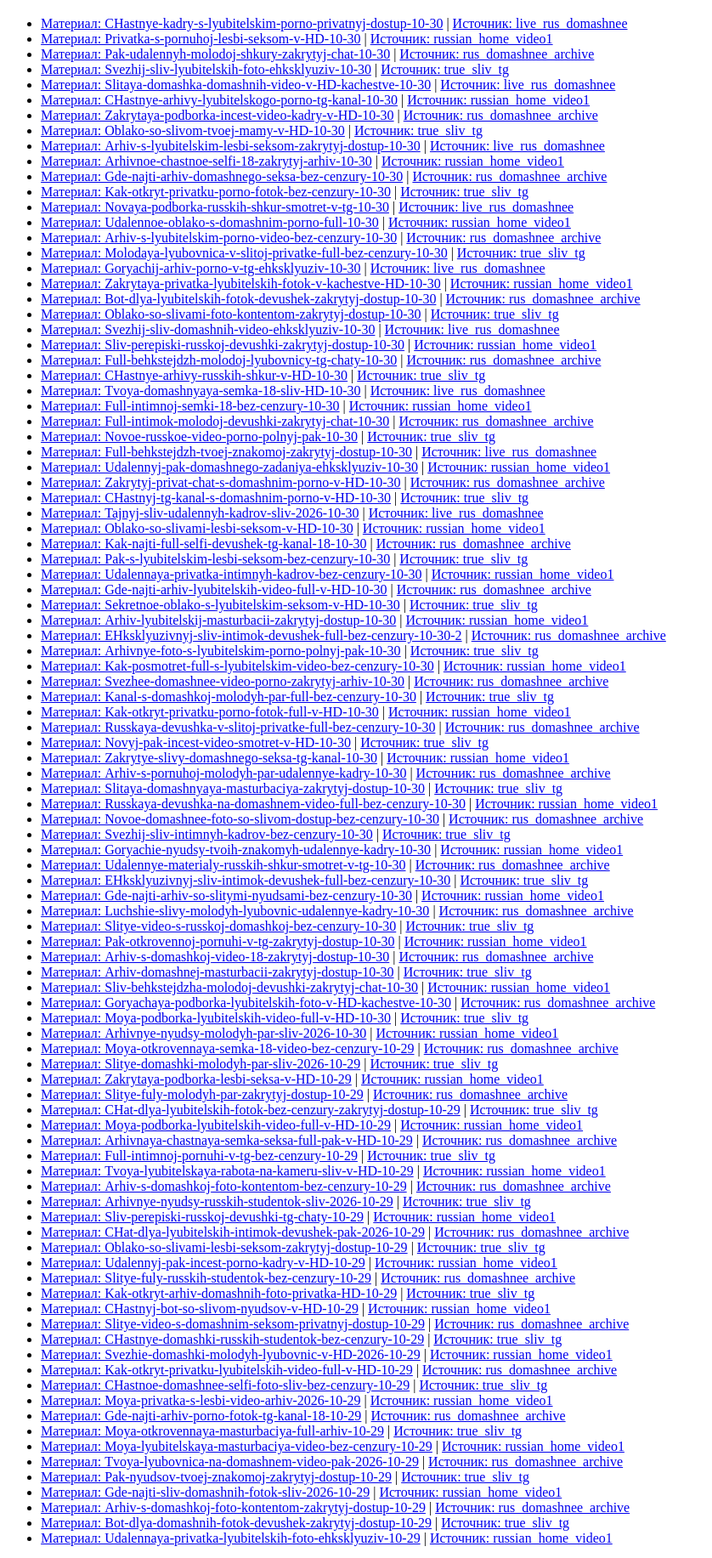
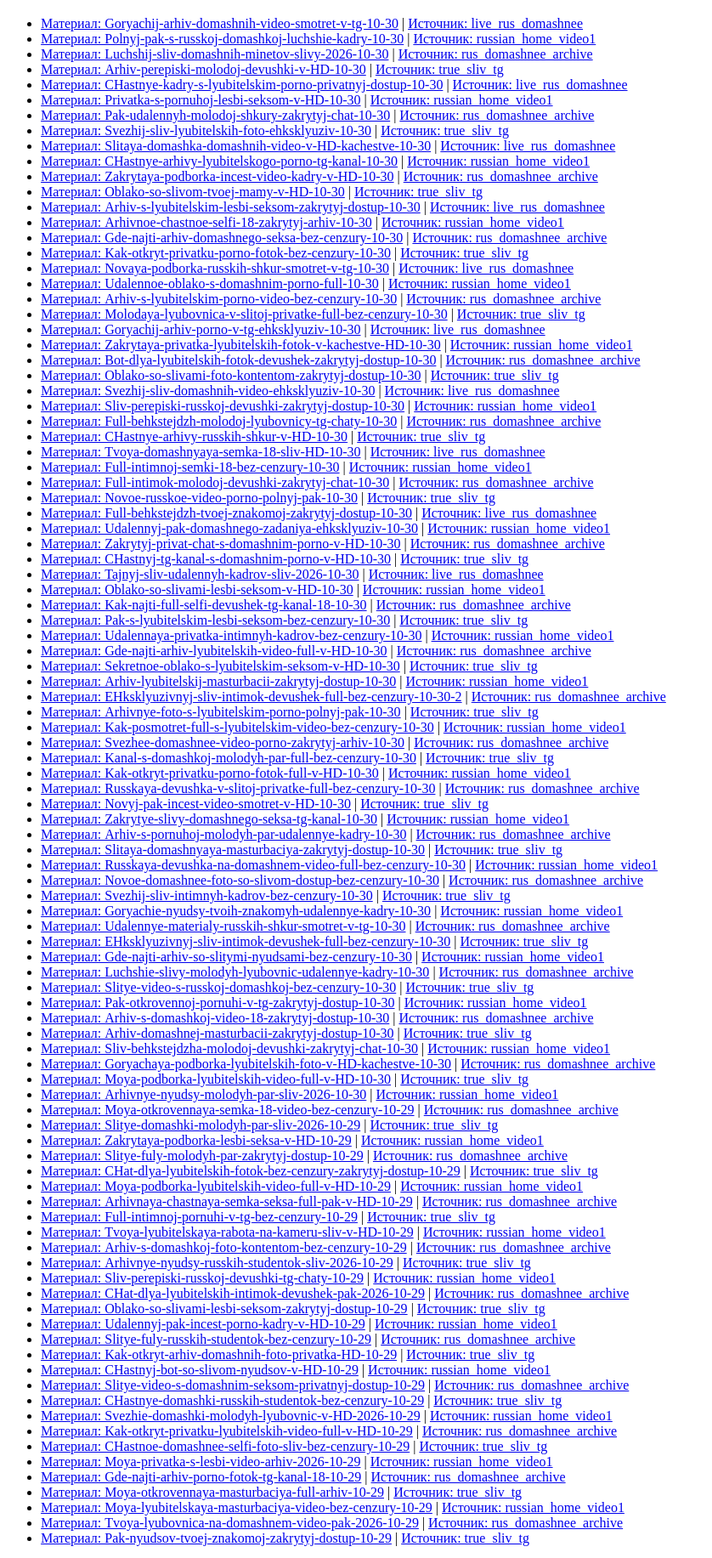
Before and after one commit to henryolver888/henryolver888.github.io, a plain HTML site: page archive_15.html in a window 1280 px wide. Shown: the part 61-1894 px from the top of the page at 85% size, without its empty margins (0-838 px from the left). Drawn offline with Linux system fonts and the light colour scheme.

Commit message:
Update Hub: 2026-11-15 09:15

```diff
--- a/archive_15.html
+++ b/archive_15.html
@@ -8,6 +8,10 @@
 <body>
     <h1>Архив материалов (Страница 16)</h1>
     <ul>
+        <li><a href="https://telegra.ph/Goryachij-arhiv-domashnih-video-smotret-v-tg-10-30">Материал: Goryachij-arhiv-domashnih-video-smotret-v-tg-10-30</a> | <a href="https://t.me/s/live_rus_domashnee">Источник: live_rus_domashnee</a></li>
+        <li><a href="https://telegra.ph/Polnyj-pak-s-russkoj-domashkoj-luchshie-kadry-10-30">Материал: Polnyj-pak-s-russkoj-domashkoj-luchshie-kadry-10-30</a> | <a href="https://t.me/s/russian_home_video1">Источник: russian_home_video1</a></li>
+        <li><a href="https://telegra.ph/Luchshij-sliv-domashnih-minetov-slivy-2026-10-30">Материал: Luchshij-sliv-domashnih-minetov-slivy-2026-10-30</a> | <a href="https://t.me/s/rus_domashnee_archive">Источник: rus_domashnee_archive</a></li>
+        <li><a href="https://telegra.ph/Arhiv-perepiski-molodoj-devushki-v-HD-10-30">Материал: Arhiv-perepiski-molodoj-devushki-v-HD-10-30</a> | <a href="https://t.me/s/true_sliv_tg">Источник: true_sliv_tg</a></li>
         <li><a href="https://telegra.ph/CHastnye-kadry-s-lyubitelskim-porno-privatnyj-dostup-10-30">Материал: CHastnye-kadry-s-lyubitelskim-porno-privatnyj-dostup-10-30</a> | <a href="https://t.me/s/live_rus_domashnee">Источник: live_rus_domashnee</a></li>
         <li><a href="https://telegra.ph/Privatka-s-pornuhoj-lesbi-seksom-v-HD-10-30">Материал: Privatka-s-pornuhoj-lesbi-seksom-v-HD-10-30</a> | <a href="https://t.me/s/russian_home_video1">Источник: russian_home_video1</a></li>
         <li><a href="https://telegra.ph/Pak-udalennyh-molodoj-shkury-zakrytyj-chat-10-30">Материал: Pak-udalennyh-molodoj-shkury-zakrytyj-chat-10-30</a> | <a href="https://t.me/s/rus_domashnee_archive">Источник: rus_domashnee_archive</a></li>
@@ -104,10 +108,6 @@
         <li><a href="https://telegra.ph/Moya-lyubitelskaya-masturbaciya-video-bez-cenzury-10-29">Материал: Moya-lyubitelskaya-masturbaciya-video-bez-cenzury-10-29</a> | <a href="https://t.me/s/russian_home_video1">Источник: russian_home_video1</a></li>
         <li><a href="https://telegra.ph/Tvoya-lyubovnica-na-domashnem-video-pak-2026-10-29">Материал: Tvoya-lyubovnica-na-domashnem-video-pak-2026-10-29</a> | <a href="https://t.me/s/rus_domashnee_archive">Источник: rus_domashnee_archive</a></li>
         <li><a href="https://telegra.ph/Pak-nyudsov-tvoej-znakomoj-zakrytyj-dostup-10-29">Материал: Pak-nyudsov-tvoej-znakomoj-zakrytyj-dostup-10-29</a> | <a href="https://t.me/s/true_sliv_tg">Источник: true_sliv_tg</a></li>
-        <li><a href="https://telegra.ph/Gde-najti-sliv-domashnih-fotok-sliv-2026-10-29">Материал: Gde-najti-sliv-domashnih-fotok-sliv-2026-10-29</a> | <a href="https://t.me/s/russian_home_video1">Источник: russian_home_video1</a></li>
-        <li><a href="https://telegra.ph/Arhiv-s-domashkoj-foto-kontentom-zakrytyj-dostup-10-29">Материал: Arhiv-s-domashkoj-foto-kontentom-zakrytyj-dostup-10-29</a> | <a href="https://t.me/s/rus_domashnee_archive">Источник: rus_domashnee_archive</a></li>
-        <li><a href="https://telegra.ph/Bot-dlya-domashnih-fotok-devushek-zakrytyj-dostup-10-29">Материал: Bot-dlya-domashnih-fotok-devushek-zakrytyj-dostup-10-29</a> | <a href="https://t.me/s/true_sliv_tg">Источник: true_sliv_tg</a></li>
-        <li><a href="https://telegra.ph/Udalennaya-privatka-lyubitelskih-foto-ehksklyuziv-10-29">Материал: Udalennaya-privatka-lyubitelskih-foto-ehksklyuziv-10-29</a> | <a href="https://t.me/s/russian_home_video1">Источник: russian_home_video1</a></li>
     </ul>
     <div class='pagination'>
         <a href="archive_14.html">⬅️ Новее</a>
```
